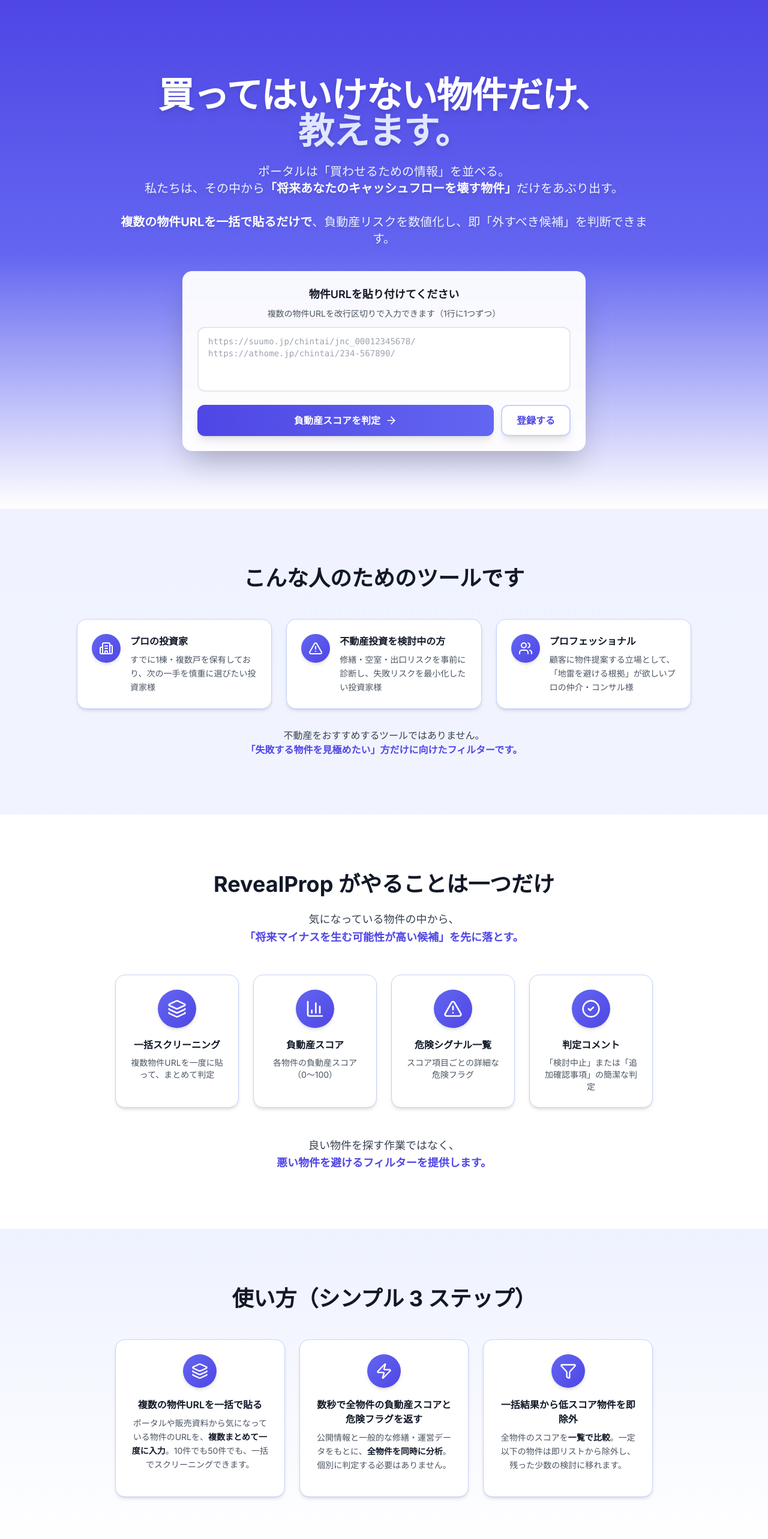
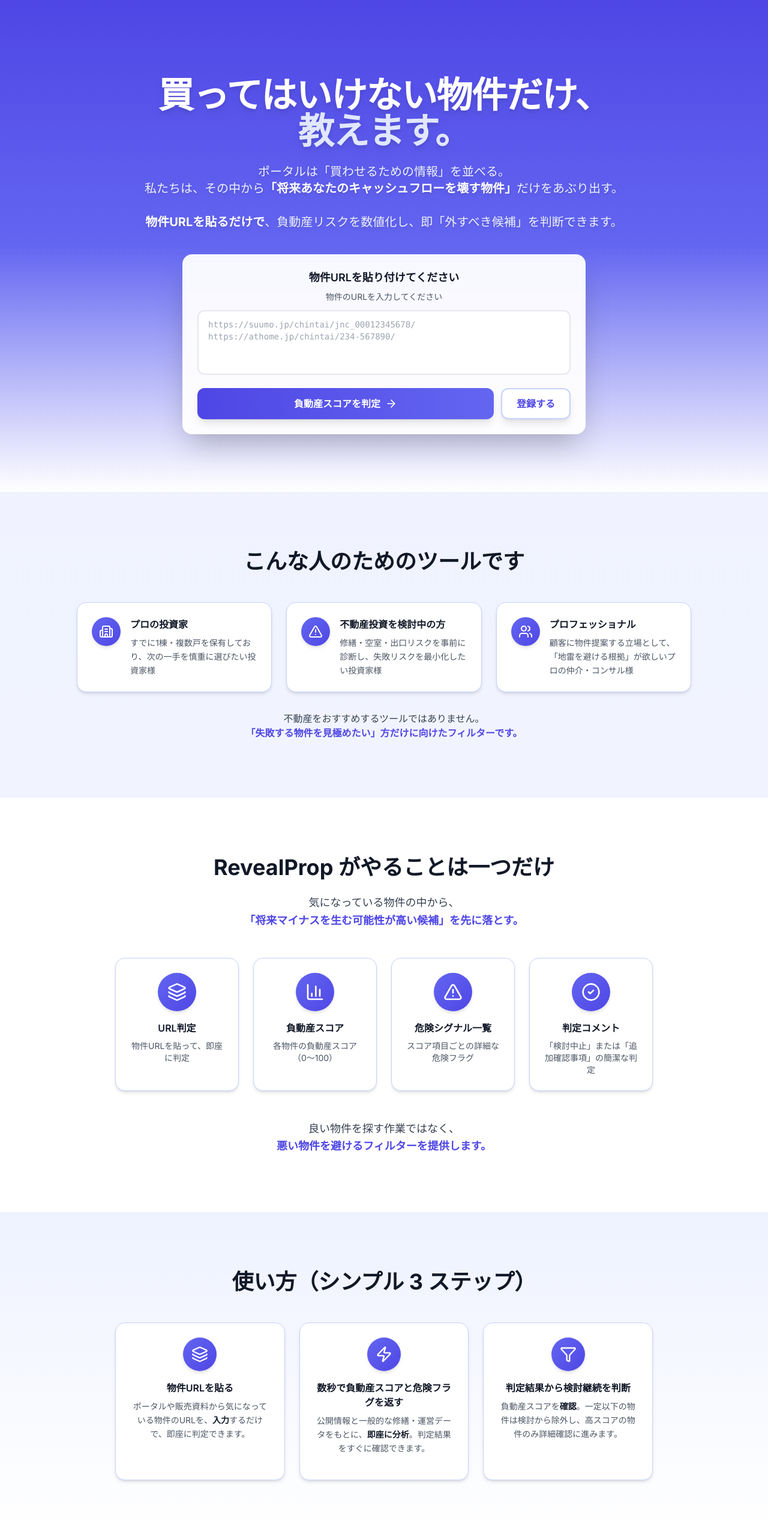
Before and after one commit to IchiroFukuda/saeli-lp, a Next.js app: page /revealprop in a window 1280 px wide. Shown: the top 2566 px of the page at 60% size. Built offline with nearby package versions, Linux system fonts and the light colour scheme.

Commit message:
説明文を1件判定仕様に合わせて修正
- 「複数の物件URLを一括で貼る」を「物件URLを貼る」に変更
- 「一括スクリーニング」を「簡易判定」「URL判定」に変更
- 全体的に1件ずつ判定する仕様に合わせて説明文を更新

```diff
--- a/app/revealprop/page.tsx
+++ b/app/revealprop/page.tsx
@@ -266,7 +266,7 @@
               私たちは、その中から<strong className="text-white">「将来あなたのキャッシュフローを壊す物件」</strong>だけをあぶり出す。
               <br className="hidden sm:block" />
               <br className="hidden sm:block" />
-              <strong className="text-white">複数の物件URLを一括で貼るだけで</strong>、負動産リスクを数値化し、即「外すべき候補」を判断できます。
+              <strong className="text-white">物件URLを貼るだけで</strong>、負動産リスクを数値化し、即「外すべき候補」を判断できます。
             </p>
             <div className="mt-10 max-w-2xl mx-auto">
               <div className="bg-white/95 backdrop-blur-sm rounded-2xl p-6 shadow-2xl border border-white/20">
@@ -274,7 +274,7 @@
                   物件URLを貼り付けてください
                 </label>
                 <p className="text-sm text-gray-600 mb-3">
-                  複数の物件URLを改行区切りで入力できます（1行に1つずつ）
+                  物件のURLを入力してください
                 </p>
                 <textarea
                   value={urlInput}
@@ -711,8 +711,8 @@
                 <div className="rounded-full bg-gradient-to-br from-indigo-500 to-indigo-600 p-4 w-16 h-16 mx-auto mb-4 flex items-center justify-center shadow-md">
                   <Layers className="h-8 w-8 text-white" />
                 </div>
-                <h4 className="font-semibold mb-2 text-gray-900">一括スクリーニング</h4>
-                <p className="text-sm text-gray-600">複数物件URLを一度に貼って、まとめて判定</p>
+                <h4 className="font-semibold mb-2 text-gray-900">URL判定</h4>
+                <p className="text-sm text-gray-600">物件URLを貼って、即座に判定</p>
               </Card>
               <Card className="text-center border-indigo-200">
                 <div className="rounded-full bg-gradient-to-br from-indigo-500 to-indigo-600 p-4 w-16 h-16 mx-auto mb-4 flex items-center justify-center shadow-md">
@@ -762,9 +762,9 @@
                   <div className="rounded-full bg-gradient-to-br from-indigo-500 to-indigo-600 p-3 w-14 h-14 mx-auto mb-4 flex items-center justify-center shadow-md">
                     <Layers className="h-7 w-7 text-white" />
                   </div>
-                  <h4 className="font-semibold mb-2 text-gray-900">複数の物件URLを一括で貼る</h4>
+                  <h4 className="font-semibold mb-2 text-gray-900">物件URLを貼る</h4>
                   <p className="text-sm text-gray-600 leading-relaxed">
-                    ポータルや販売資料から気になっている物件のURLを、<strong className="font-semibold text-gray-900">複数まとめて一度に入力</strong>。10件でも50件でも、一括でスクリーニングできます。
+                    ポータルや販売資料から気になっている物件のURLを、<strong className="font-semibold text-gray-900">入力</strong>するだけで、即座に判定できます。
                   </p>
                 </div>
               </Card>
@@ -773,9 +773,9 @@
                   <div className="rounded-full bg-gradient-to-br from-indigo-500 to-indigo-600 p-3 w-14 h-14 mx-auto mb-4 flex items-center justify-center shadow-md">
                     <Zap className="h-7 w-7 text-white" />
                   </div>
-                  <h4 className="font-semibold mb-2 text-gray-900">数秒で全物件の負動産スコアと危険フラグを返す</h4>
+                  <h4 className="font-semibold mb-2 text-gray-900">数秒で負動産スコアと危険フラグを返す</h4>
                   <p className="text-sm text-gray-600 leading-relaxed">
-                    公開情報と一般的な修繕・運営データをもとに、<strong className="font-semibold text-gray-900">全物件を同時に分析</strong>。個別に判定する必要はありません。
+                    公開情報と一般的な修繕・運営データをもとに、<strong className="font-semibold text-gray-900">即座に分析</strong>。判定結果をすぐに確認できます。
                   </p>
                 </div>
               </Card>
@@ -784,9 +784,9 @@
                   <div className="rounded-full bg-gradient-to-br from-indigo-500 to-indigo-600 p-3 w-14 h-14 mx-auto mb-4 flex items-center justify-center shadow-md">
                     <Filter className="h-7 w-7 text-white" />
                   </div>
-                  <h4 className="font-semibold mb-2 text-gray-900">一括結果から低スコア物件を即除外</h4>
+                  <h4 className="font-semibold mb-2 text-gray-900">判定結果から検討継続を判断</h4>
                   <p className="text-sm text-gray-600 leading-relaxed">
-                    全物件のスコアを<strong className="font-semibold text-gray-900">一覧で比較</strong>。一定以下の物件は即リストから除外し、残った少数の検討に移れます。
+                    負動産スコアを<strong className="font-semibold text-gray-900">確認</strong>。一定以下の物件は検討から除外し、高スコアの物件のみ詳細確認に進みます。
                   </p>
                 </div>
               </Card>
@@ -833,8 +833,8 @@
                   </h4>
                   <div className="space-y-4">
                     <div>
-                      <p className="text-sm font-medium text-gray-700 mb-1">一括スクリーニング</p>
-                      <p className="text-sm text-gray-600">複数物件を一度に判定。個別入力の手間が不要</p>
+                      <p className="text-sm font-medium text-gray-700 mb-1">簡易判定</p>
+                      <p className="text-sm text-gray-600">URLを貼るだけで即座に判定。手間が不要</p>
                     </div>
                     <div>
                       <p className="text-sm font-medium text-gray-700 mb-1">買い手専用判定</p>
@@ -973,7 +973,7 @@
                     onChange={handleChange}
                     rows={4}
                     className="w-full rounded-xl border border-gray-300 px-3 py-2 outline-none focus:ring-2 focus:ring-indigo-500 focus:border-indigo-500 transition-colors"
-                    placeholder="例）現在検討中の物件URLを判定したい、複数物件の比較をしたい など"
+                    placeholder="例）現在検討中の物件URLを判定したい、判定結果を参考にしたい など"
                   />
                 </div>
                 {submitStatus.type && (
```
